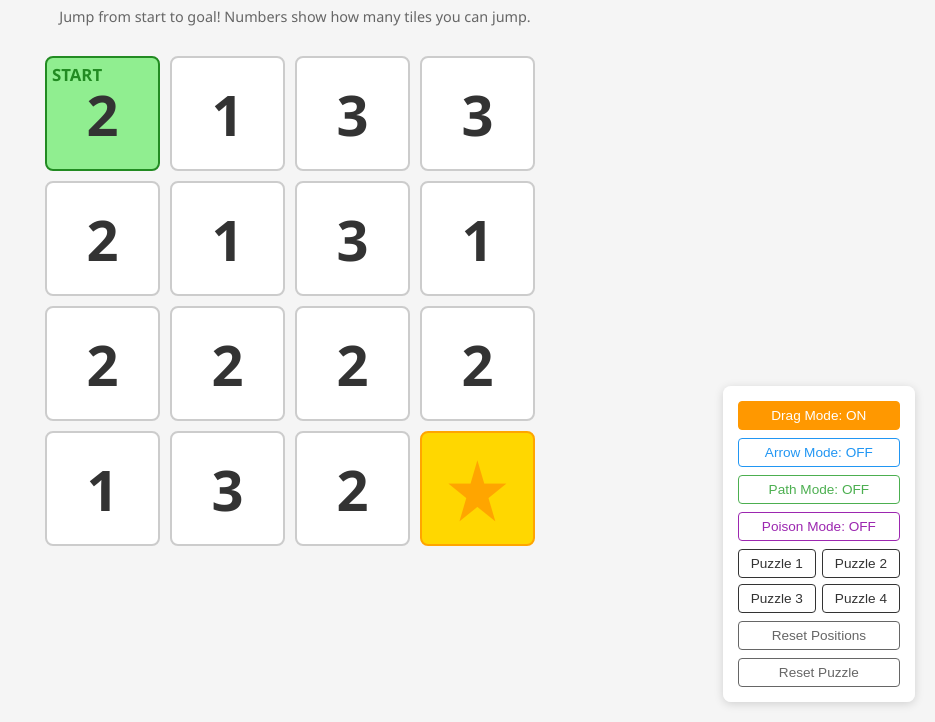
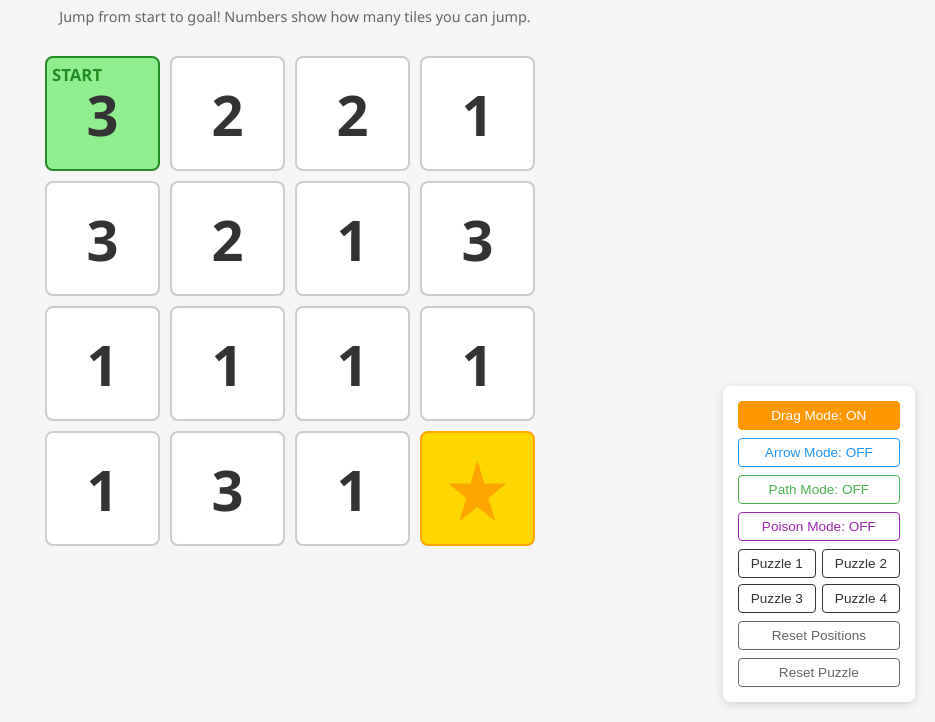
Before and after one commit to j2kun/jumping-julia, a plain HTML site: page index.html in a window 1280 px wide. Shown: the part 78-800 px from the top of the page, without its empty margins (345-1280 px from the left). Drawn offline with Linux system fonts and the light colour scheme.

Commit message:
update puzzles

```diff
--- a/index.html
+++ b/index.html
@@ -277,28 +277,28 @@
         // Preset puzzles
         const puzzles = {
             1: [
+                [3, 2, 2, 1],
+                [3, 2, 1, 3],
+                [1, 1, 1, 1],
+                [1, 3, 1, 0]
+            ],
+            2: [
+                [3, 2, 3, 2],
+                [2, 1, 2, 1],
+                [2, 2, 2, 2],
+                [1, 3, 1, 0]
+            ],
+            3: [
+                [1, 3, 2, 1],
+                [2, 1, 3, 2],
+                [1, 2, 2, 2],
+                [2, 3, 3, 0]
+            ],
+            4: [
                 [2, 1, 3, 3],
                 [2, 1, 3, 1],
                 [2, 2, 2, 2],
                 [1, 3, 2, 0]
-            ],
-            2: [
-                [1, 2, 1, 3],
-                [3, 1, 2, 1],
-                [1, 3, 1, 2],
-                [2, 1, 3, 0]
-            ],
-            3: [
-                [3, 1, 2, 1],
-                [1, 2, 3, 2],
-                [2, 1, 1, 3],
-                [1, 2, 1, 0]
-            ],
-            4: [
-                [2, 3, 1, 2],
-                [1, 1, 2, 3],
-                [3, 2, 1, 1],
-                [2, 1, 2, 0]
             ]
         };
 
```
Also changed, not shown: 2 other files.
